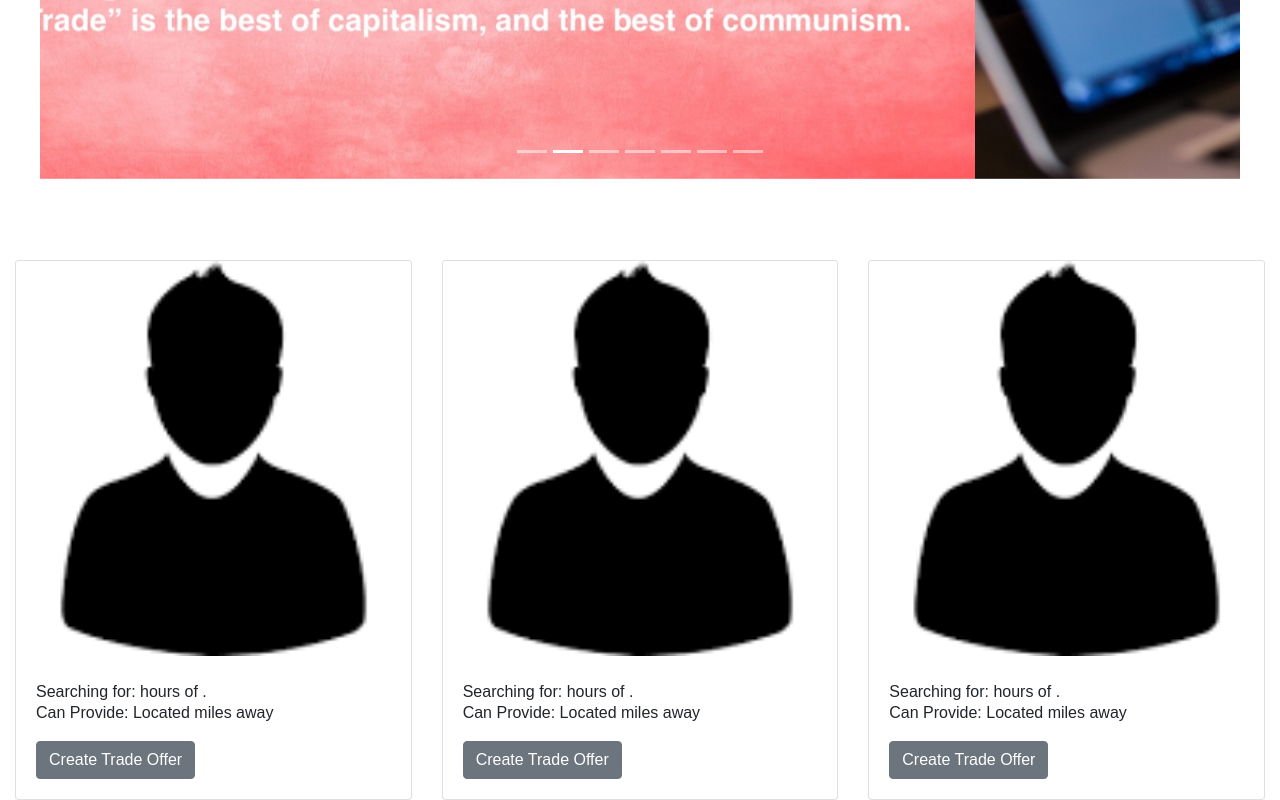
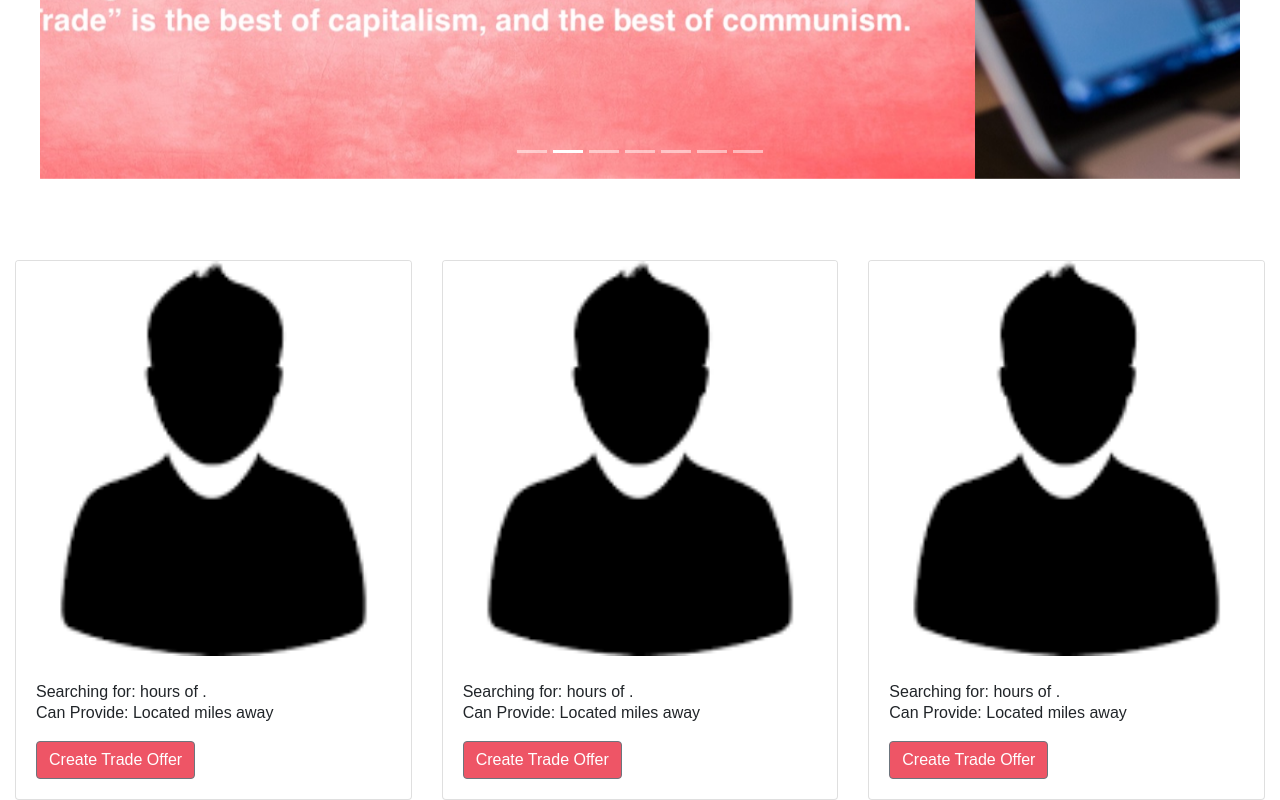
Before and after one commit to Anbroyar/Trade-your-trade, a React (Create React App) app in the folder client/: page / in a window 1280 px wide. Shown: the part 322-1122 px from the top of the page. Built offline with nearby package versions, Linux system fonts and the light colour scheme; no server answers.

Commit message:
added button css

```diff
--- a/client/src/components/HelpWanted/HelpWanted.js
+++ b/client/src/components/HelpWanted/HelpWanted.js
@@ -2,6 +2,8 @@ import React, { Component } from 'react';
 import { Button, Form, FormGroup, Label, Input } from 'reactstrap';
 import './HelpWanted.css';
 import axios from 'axios';
+import ApiContext from '../ApiContext';
+
 
 const btnStyle = {
     background: "#e56"
--- a/client/src/components/Homepage/Homepage.js
+++ b/client/src/components/Homepage/Homepage.js
@@ -2,7 +2,6 @@ import React, { Component } from 'react';
 import WantedAd from '../WantedAd/WantedAd';
 import './Homepage.css';
 import Carousel from '../Carousel/Carousel';
-
 
 
 class Homepage extends Component {
--- a/client/src/components/Profile/ProfilePage.js
+++ b/client/src/components/Profile/ProfilePage.js
@@ -3,6 +3,11 @@ import { Container, Row, Col, Card, CardBody, CardTitle, Button, Form, FormGroup
 import AddSkill from './AddSkill.js';
 import ApiContext from '../ApiContext';
 
+
+const btnStyle = {
+    background: "#e56",
+    float: "right"
+}
 
 // export default withUser(Profile); add this to bottom if not using global state
 
@@ -111,9 +116,9 @@ export default class Profile extends React.Component {
                                 </CardBody>
                             </Card>
                         </div>
-                        {/* <div className="my-2">
-                            <Button>Update</Button>{' '}
-                        </div> */}
+                        <div className="my-2">
+                            <Button style={btnStyle}>Update</Button>{' '}
+                        </div>
                     </Col>
                 </Row>
             </Container>
--- a/client/src/components/WantedAd/WantedAd.js
+++ b/client/src/components/WantedAd/WantedAd.js
@@ -3,6 +3,12 @@ import React, { Component } from 'react';
 import { Card, CardImg, CardText, CardBody,
   CardTitle, CardSubtitle, Button } from 'reactstrap';
 import "./WantedAd.css";
+import ApiContext from '../ApiContext';
+
+
+const btnStyle = {
+    background: "#e56"
+}
 
 class WantedAd extends Component {
 
@@ -17,7 +23,7 @@ class WantedAd extends Component {
             <CardText>Can Provide: {this.props.userSkills}
                       Located {this.props.distance} miles away
             </CardText>
-            <Button>Create Trade Offer</Button>
+            <Button style={btnStyle}>Create Trade Offer</Button>
           </CardBody>
         </Card>
       </div>
```
Also changed, not shown: client/src/components/Navbar/Navbar.js (+6 -5 lines).
